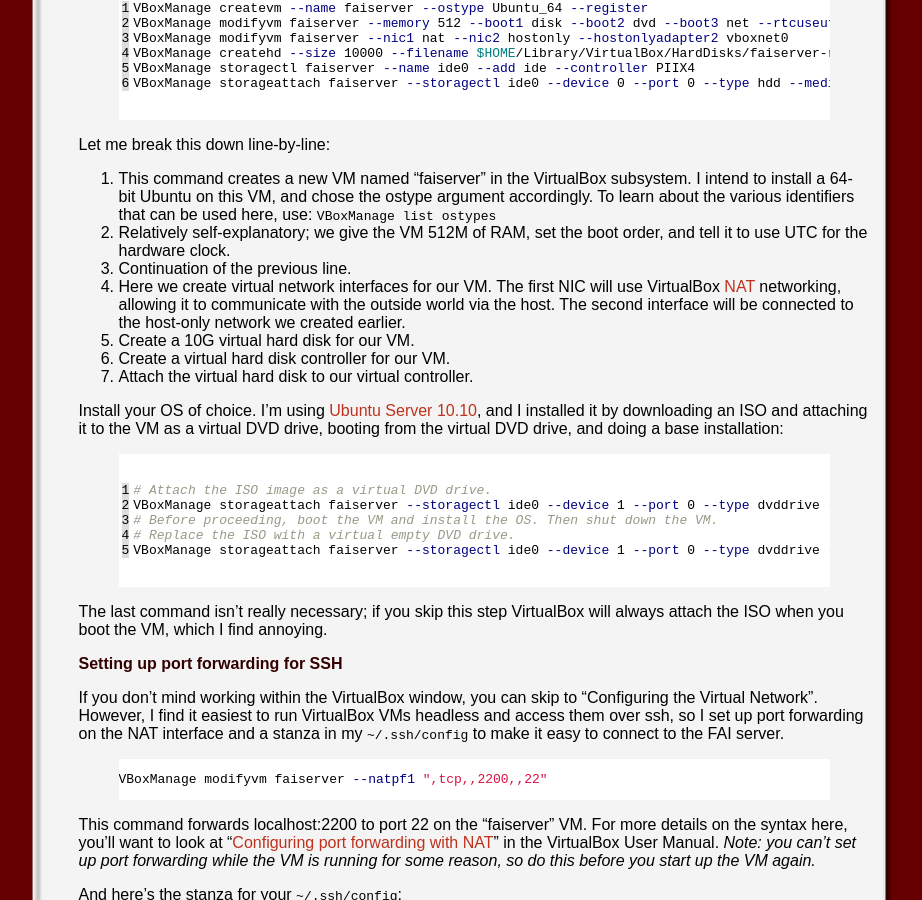
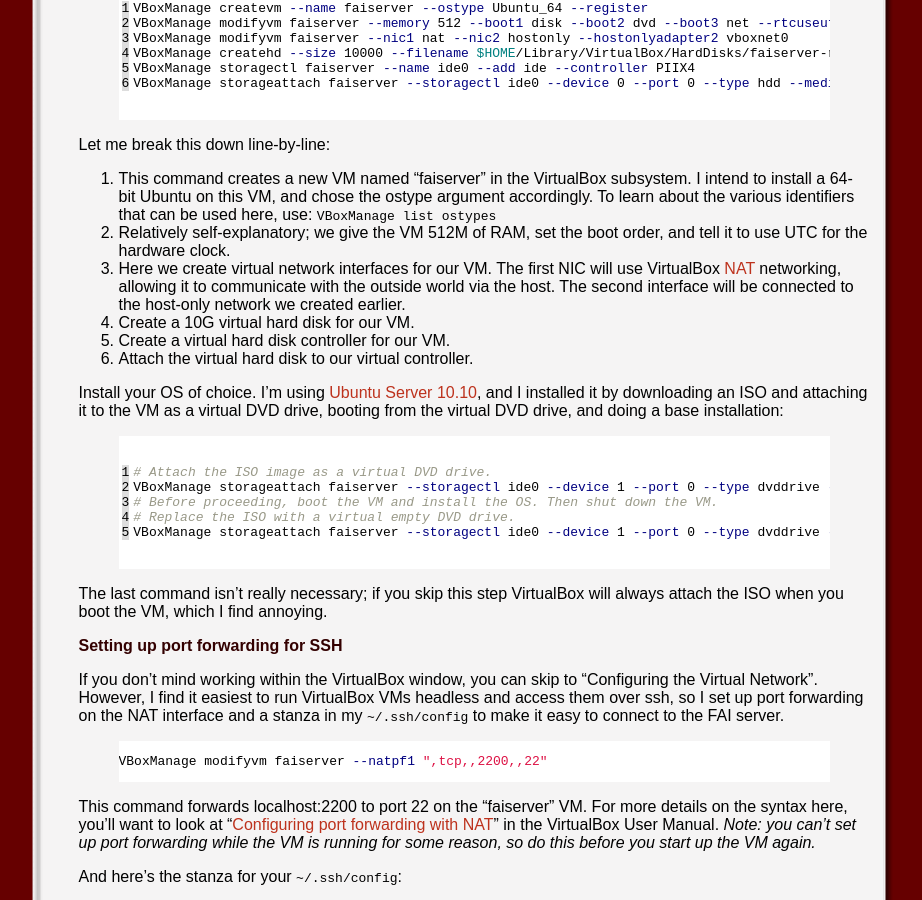
Before and after one commit to plathrop/plathrop.github.io, a Jekyll site: the page built from _posts/2011-11-01-fai-lab-with-virtualbox-part-i.markdown, in a window 1280 px wide and 900 px high, scrolled down 884 px. Shown: the whole window, without its empty margins (182-1104 px from the left). Built offline with Jekyll 4.4.1, drawn with Linux system fonts in a browser that asks for light colours; comment, search, counter and statistics services are not loaded; some of the changed lines change nothing that is shown.

Commit message:
fix a couple errors

```diff
--- a/_posts/2011-11-01-fai-lab-with-virtualbox-part-i.markdown
+++ b/_posts/2011-11-01-fai-lab-with-virtualbox-part-i.markdown
@@ -72,7 +72,6 @@
       `VBoxManage list ostypes`
    1. Relatively self-explanatory; we give the VM 512M of RAM, set the
       boot order, and tell it to use UTC for the hardware clock.
-   1. Continuation of the previous line.
    1. Here we create virtual network interfaces for our VM. The first
       NIC will use VirtualBox [NAT][6] networking, allowing it to
       communicate with the outside world via the host. The second
@@ -89,7 +88,7 @@
 
 {% highlight bash linenos %}
 # Attach the ISO image as a virtual DVD drive.
-VBoxManage storageattach faiserver --storagectl ide0 --device 1 --port 0 --type dvddrive --medium $HOME/Downloads/ubuntu-10.10-server-i386.iso
+VBoxManage storageattach faiserver --storagectl ide0 --device 1 --port 0 --type dvddrive --medium $HOME/Downloads/ubuntu-10.10-server-amd64.iso
 # Before proceeding, boot the VM and install the OS. Then shut down the VM.
 # Replace the ISO with a virtual empty DVD drive.
 VBoxManage storageattach faiserver --storagectl ide0 --device 1 --port 0 --type dvddrive --medium emptydrive`
```
